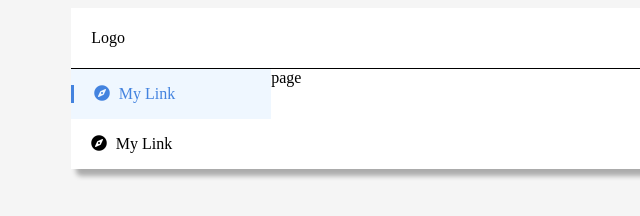
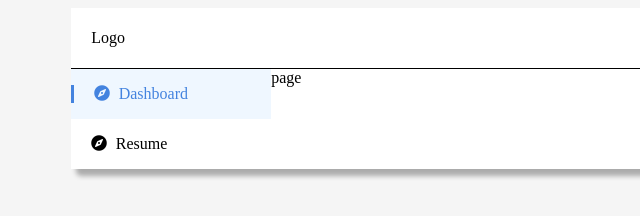
Before and after one commit to JaxonKnight28/dashboard, a plain HTML site: page index.html in a window 1280 px wide. Shown: the full height of the page, 0-640 px from the left. Drawn offline with Linux system fonts and the light colour scheme.

Commit message:
some changes and a push to github

```diff
--- a/index.html
+++ b/index.html
@@ -23,13 +23,13 @@
                 <div class="link active">
                     <a href="index.html">
                         <i class="fas fa-compass"></i>
-                        <span>My Link</span>
+                        <span>Dashboard</span>
                     </a>
                 </div>
                 <div class="link">
                     <a href="resume.html">
                         <i class="fas fa-compass"></i>
-                        <span>My Link</span>
+                        <span>Resume</span>
                     </a>
                 </div>
             </nav>
```
